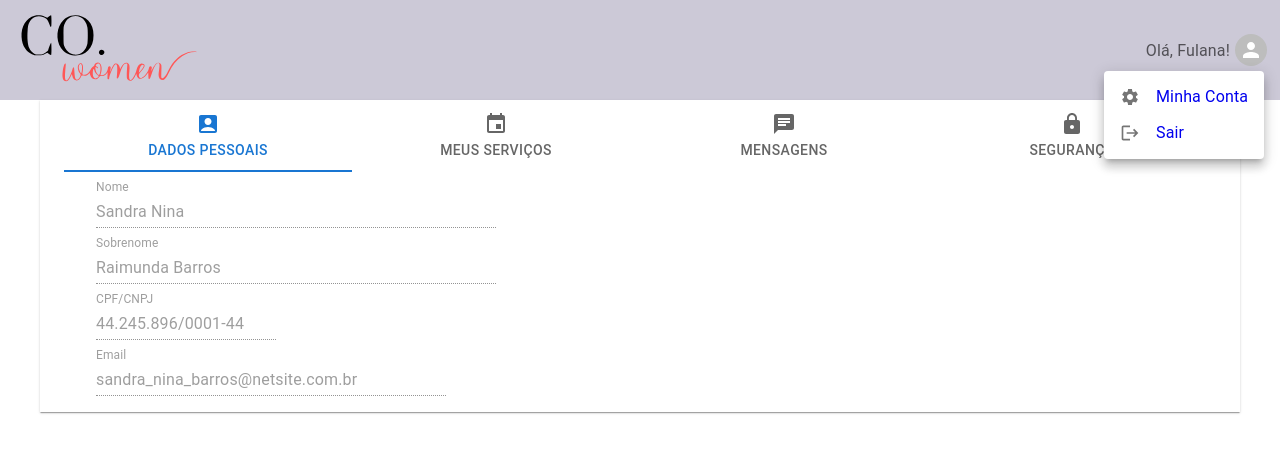
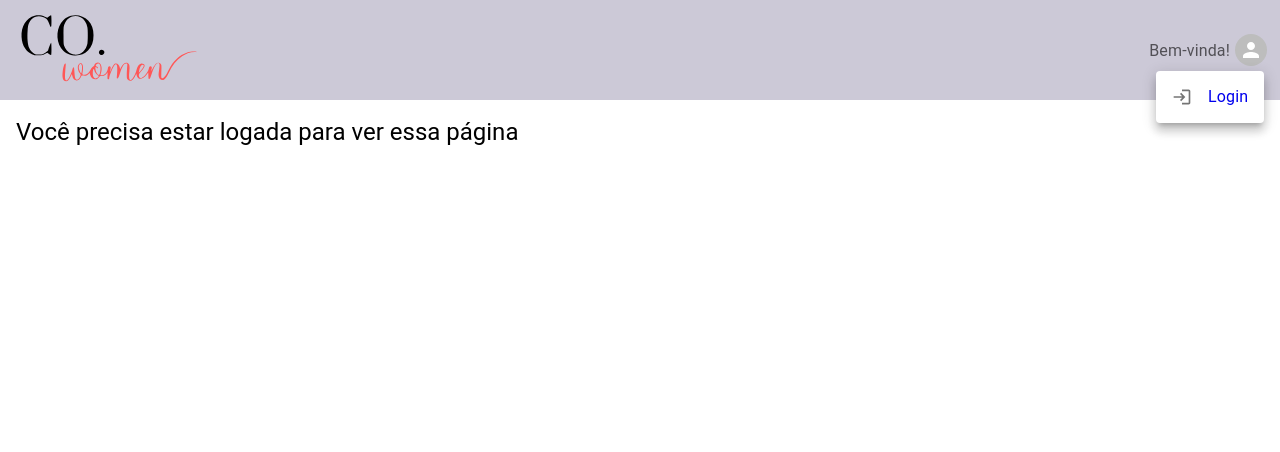
Before and after one commit to rafanere/coWomenFE, a React (Create React App) app in the folder co-women/: page /my-account in a window 1280 px wide. Both pictures are taken after a click on the button 1251 px from the left and 50 px from the top of the page. Shown: the top 452 px of the page. Built offline with nearby package versions, Linux system fonts and the light colour scheme.

Commit message:
Corrige redirecionamento

```diff
--- /dev/null
+++ b/co-women/src/components/home/home.js
@@ -0,0 +1,23 @@
+import { CenteredContainer } from "../../styles/centered-container";
+import { LeftAlignedContainer } from "../../styles/left-aligned-container";
+import SearchBar from "../search-bar/search-bar";
+
+export default function Home() {
+  return (
+    <>
+      <LeftAlignedContainer style={{ paddingTop: "5vw", paddingBottom: "1vw" }}>
+        Encontre a prestadora de serviços ideal para o que você precisa
+      </LeftAlignedContainer>
+      <CenteredContainer>
+        <SearchBar />
+        <p>OU</p>
+        <p>
+          <a className="App-link" href="/search">
+            Clique aqui
+          </a>{" "}
+          para ver todos os anúncios cadastrados
+        </p>
+      </CenteredContainer>
+    </>
+  );
+}
--- a/co-women/src/components/login/sign-up.js
+++ b/co-women/src/components/login/sign-up.js
@@ -13,6 +13,7 @@ import { toast } from "react-toastify";
 import { isEmail } from "validator";
 import { maskBr } from "js-brasil";
 import axios from "axios";
+import { useNavigate } from "react-router";
 
 const style = {
   verticalAlign: "bottom",
@@ -32,6 +33,7 @@ export default function SignUp() {
   const [cpfCnpj, setCpfCnpj] = useState("");
   const [email, setEmail] = useState("");
   const [password, setPassword] = useState("");
+  const navigate = useNavigate();
 
   async function handleSubmit(e) {
     e.preventDefault();
@@ -73,9 +75,14 @@ export default function SignUp() {
         password: password,
       })
       .then((response) => {
-        toast.success("Usuária criada com sucesso!");
-        console.log(response.data);
-        localStorage.setItem("token", response.data.accessToken);
+        toast.success("Usuária criada com sucesso! Redirecionando para a página principal");
+        const token = response.data.accessToken;
+        console.log("Atualizado o token");
+        localStorage.setItem("token", token);
+        localStorage.setItem("userIsLogged", true);
+        navigate("/");
+        window.location.reload();
+
       })
       .catch((error) => {
         console.log(error);
--- a/co-women/src/components/menu-list/menu-list.js
+++ b/co-women/src/components/menu-list/menu-list.js
@@ -4,27 +4,68 @@ import Avatar from "@mui/material/Avatar";
 import Menu from "@mui/material/Menu";
 import MenuItem from "@mui/material/MenuItem";
 import ListItemIcon from "@mui/material/ListItemIcon";
+import LoginIcon from "@mui/icons-material/Login";
 import IconButton from "@mui/material/IconButton";
 import Settings from "@mui/icons-material/Settings";
 import Logout from "@mui/icons-material/Logout";
 import { FormLabel } from "@mui/material";
-import { Link } from "react-router-dom";
+import { Link, useNavigate } from "react-router-dom";
+import { useState } from "react";
+import { useEffect } from "react";
+import { allServices } from "../../services/all-services";
 
 export default function MenuList() {
-  const [anchorEl, setAnchorEl] = React.useState(null);
+  const [anchorEl, setAnchorEl] = useState(null);
   const open = Boolean(anchorEl);
+  const token = localStorage.getItem("token");
+  const [userIsLogged, setUserIsLogged] = useState(token !== null);
+  const [userName, setUserName] = useState("");
+  const navigate = useNavigate();
+  console.log("Dentro do menu-list userIsLogged ->", userIsLogged);
+
+  useEffect(() => {
+    async function fetchLogged() {
+      setUserIsLogged(localStorage.getItem("userIsLogged"));
+      console.log(
+        "Dentro do useEffect do menu-list userIsLogged ->",
+        userIsLogged
+      );
+      if (userIsLogged) {
+        const data = await allServices.getLoggedUserData();
+        setUserName(data.name);
+        console.log("Atualizado o username no menu-list", data.name);
+      } else {
+        setUserName("");
+      }
+    }
+    fetchLogged();
+  }, [userIsLogged]);
+
   const handleClick = (event) => {
     setAnchorEl(event.currentTarget);
   };
+
   const handleClose = () => {
     setAnchorEl(null);
   };
+
   const handleLogout = () => {
     localStorage.clear();
+    localStorage.getItem("userIsLogged", false);
+    setUserName("");
+    setUserIsLogged(false);
+    navigate("/login")
+    window.location.reload();
   };
+
   return (
     <Box sx={{ display: "flex", alignItems: "center" }}>
-      <FormLabel>Olá, Fulana!</FormLabel>
+      {userName === null || userName === "" ? (
+        <FormLabel>Bem-vinda!</FormLabel>
+      ) : (
+        <FormLabel>Olá, {userName}!</FormLabel>
+      )}
+
       <IconButton
         onClick={handleClick}
         size="small"
@@ -41,6 +82,17 @@ export default function MenuList() {
         transformOrigin={{ horizontal: "right", vertical: "top" }}
         anchorOrigin={{ horizontal: "right", vertical: "bottom" }}
       >
+        {!userIsLogged ? (
+          <Link to="/login" style={{ textDecoration: "none" }}>
+            <MenuItem>
+              <ListItemIcon>
+                <LoginIcon fontSize="small" />
+              </ListItemIcon>
+              Login
+            </MenuItem>
+          </Link>
+        ) : (
+          <>
             <Link to="/my-account" style={{ textDecoration: "none" }}>
               <MenuItem>
                 <ListItemIcon>
@@ -57,6 +109,8 @@ export default function MenuList() {
                 Sair
               </MenuItem>
             </Link>
+          </>
+        )}
       </Menu>
     </Box>
   );
--- a/co-women/src/components/my-account/personal-data.js
+++ b/co-women/src/components/my-account/personal-data.js
@@ -1,15 +1,4 @@
 import { Box, Grid, TextField } from "@mui/material";
-
-const txt = {
-  nome: "Sandra Nina",
-  sobrenome: "Raimunda Barros",
-  cpf: "44.245.896/0001-44",
-  email: "sandra_nina_barros@netsite.com.br",
-  descricao:
-    "sihdhuashud sdasidhuashud a dasji das diashud huashudashud huashu dashudhuashu dhuashu ashud huas dhusahu dhuashu dahsu dhuashu huashud ashudhuashud huashudashudhuashudhuasdhu",
-  imagem:
-    "https://upload.wikimedia.org/wikipedia/commons/thumb/d/db/Nasa_blue_marble.jpg/220px-Nasa_blue_marble.jpg",
-};
 
 const style = {
   display: "flex",
@@ -27,7 +16,7 @@ export default function PersonalData() {
               disabled
               label="Nome"
               type="text"
-              value={txt.nome}
+              value={localStorage.getItem("name")}
               variant="standard"
               sx={{ maxWidth: "400px", mb: 1 }}
               inputProps={{ maxLength: 50 }}
@@ -36,7 +25,7 @@ export default function PersonalData() {
               disabled
               label="Sobrenome"
               type="text"
-              value={txt.sobrenome}
+              value={localStorage.getItem("lastname")}
               variant="standard"
               sx={{ maxWidth: "400px", mb: 1 }}
               inputProps={{ maxLength: 50 }}
@@ -45,7 +34,7 @@ export default function PersonalData() {
               disabled
               label="CPF/CNPJ"
               type="text"
-              value={txt.cpf}
+              value={localStorage.getItem("cpfcnpj")}
               variant="standard"
               sx={{ maxWidth: "180px", mb: 1 }}
               inputProps={{ maxLength: 20 }}
@@ -54,7 +43,7 @@ export default function PersonalData() {
               disabled
               label="Email"
               type="email"
-              value={txt.email}
+              value={localStorage.getItem("email")}
               variant="standard"
               sx={{ maxWidth: "350px", mb: 1 }}
               inputProps={{ maxLength: 50 }}
--- a/co-women/src/components/my-account/user-account.js
+++ b/co-women/src/components/my-account/user-account.js
@@ -6,7 +6,7 @@ import AccountBoxIcon from "@mui/icons-material/AccountBox";
 import ChatIcon from "@mui/icons-material/Chat";
 import EventIcon from "@mui/icons-material/Event";
 import LockIcon from "@mui/icons-material/Lock";
-import { Box, Container } from "@mui/material";
+import { Box, Container, Typography } from "@mui/material";
 import PersonalData from "./personal-data";
 import ServiceCard from "../cards/service-card";
 
@@ -68,7 +68,7 @@ export default function UserAccount() {
     setValue(newValue);
   };
 
-  return (
+  return localStorage.getItem("userIsLogged") ? (
     <Container
       sx={{
         boxShadow: 1,
@@ -100,7 +100,7 @@ export default function UserAccount() {
           >
             {serviceCards.map((c) => (
               <ServiceCard
-                id={(c.id)}
+                id={c.id}
                 title={c.nome}
                 image={c.imagem}
                 status={c.status}
@@ -121,5 +121,9 @@ export default function UserAccount() {
         </Container>
       </TabPanel>
     </Container>
+  ) : (
+    <Typography variant="h5" sx={{ m: 2 }}>
+      Você precisa estar logada para ver essa página
+    </Typography>
   );
 }
--- a/co-women/src/views/home-page.js
+++ b/co-women/src/views/home-page.js
@@ -1,23 +1,15 @@
-import SearchBar from "../components/search-bar/search-bar";
+import { Typography } from "@mui/material";
+import Home from "../components/home/home";
 import { CenteredContainer } from "../styles/centered-container";
-import { LeftAlignedContainer } from "../styles/left-aligned-container";
 
 export default function HomePage() {
-  return (
-    <>
-      <LeftAlignedContainer style={{ paddingTop: "5vw", paddingBottom: "1vw" }}>
-        Encontre a prestadora de serviços ideal para o que você precisa
-      </LeftAlignedContainer>
-      <CenteredContainer>
-        <SearchBar />
-        <p>OU</p>
-        <p>
-          <a className="App-link" href="/search">
-            Clique aqui
-          </a>{" "}
-          para ver todos os anúncios cadastrados
-        </p>
-      </CenteredContainer>
-    </>
+  return localStorage.getItem("userIsLogged") ? (
+    <Home />
+  ) : (
+    <CenteredContainer>
+      <Typography variant="h5" sx={{ m: 2 }}>
+        Faça login para começar
+      </Typography>
+    </CenteredContainer>
   );
 }
--- a/co-women/src/views/login-page.js
+++ b/co-women/src/views/login-page.js
@@ -1,10 +1,14 @@
 import * as React from "react";
-import { Container } from "@mui/material";
+import { Container, Typography } from "@mui/material";
 import SignUp from "../components/login/sign-up";
 import SignIn from "../components/login/sign-in";
 
 export default function LoginPage() {
-  return (
+  return localStorage.getItem("userIsLogged") ? (
+    <Typography variant="h5" sx={{ m: 2 }}>
+      Você já está logada!
+    </Typography>
+  ) : (
     <>
       <Container
         sx={{
--- a/co-women/src/views/search-page.js
+++ b/co-women/src/views/search-page.js
@@ -1,4 +1,4 @@
-import { InputLabel } from "@mui/material";
+import { InputLabel, Typography } from "@mui/material";
 import { Container } from "@mui/system";
 import { React, useEffect, useState } from "react";
 import AdsCard from "../components/cards/ads-card";
@@ -10,9 +10,9 @@ export default function SearchPage() {
 
   useEffect(() => {
     async function fetchAds() {
-      const data  = await allServices.getAllAds();
+      const data = await allServices.getAllAds();
       setAds(data);
-    };
+    }
     fetchAds();
   }, []);
 
@@ -29,7 +29,8 @@ export default function SearchPage() {
           rowGap: "2vh",
         }}
       >
-        {ads.map((a) => (
+        {ads.length > 0 ? (
+          ads.map((a) => (
             <AdsCard
               id={a._id}
               title={a.title}
@@ -37,7 +38,12 @@ export default function SearchPage() {
               image={a.image}
               avaliacao={a.avaliacao}
             />
-        ))}
+          ))
+        ) : (
+          <Typography variant="h5">
+            Você precisa estar logada para ver os anúncios cadastrados
+          </Typography>
+        )}
       </Container>
     </>
   );
```
Also changed, not shown: co-women/src/components/login/sign-in.js (+9 -4 lines), co-women/src/services/all-services.js (+37 -0 lines). Lines whose indentation alone changed are shown as unchanged.
